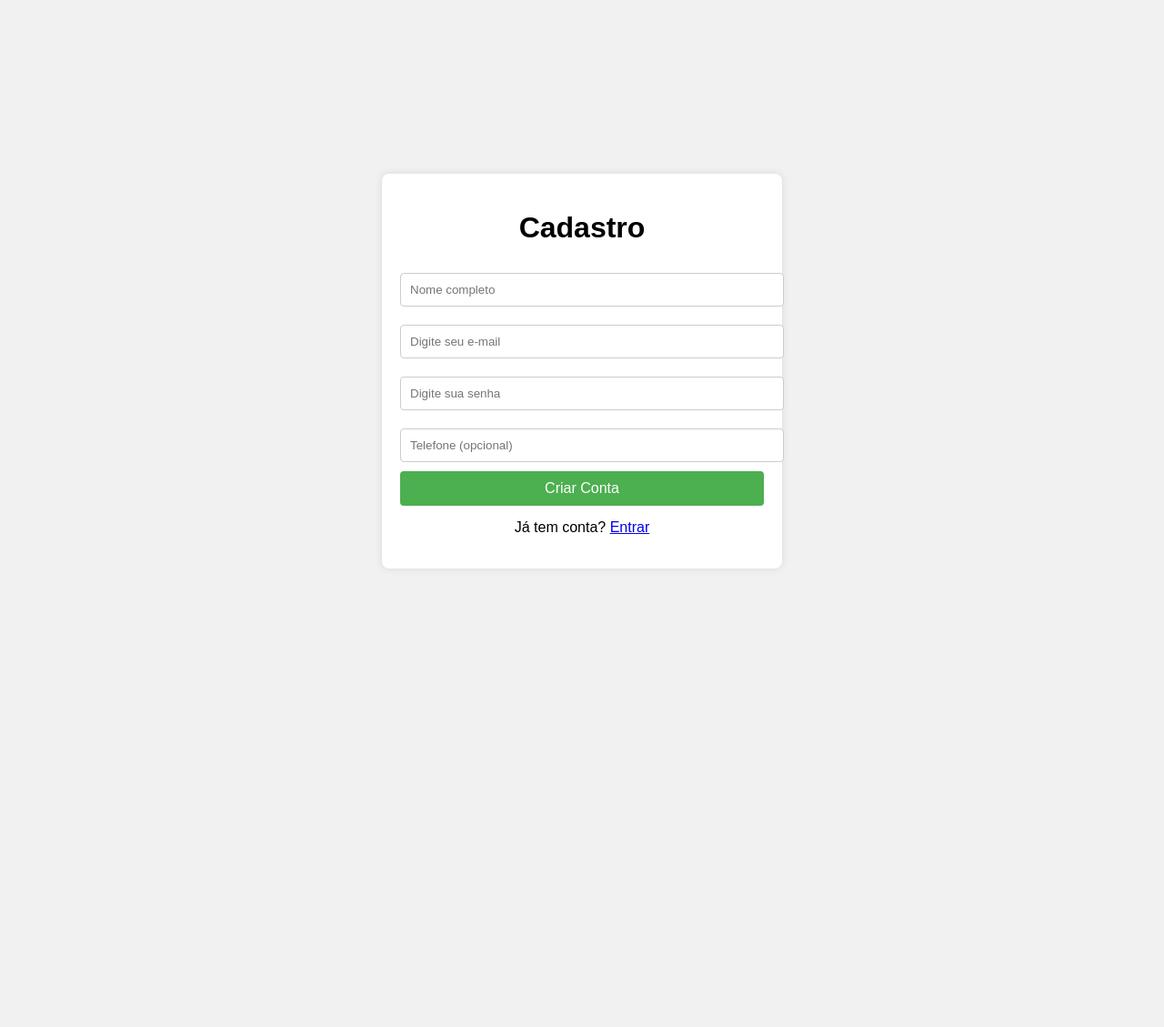
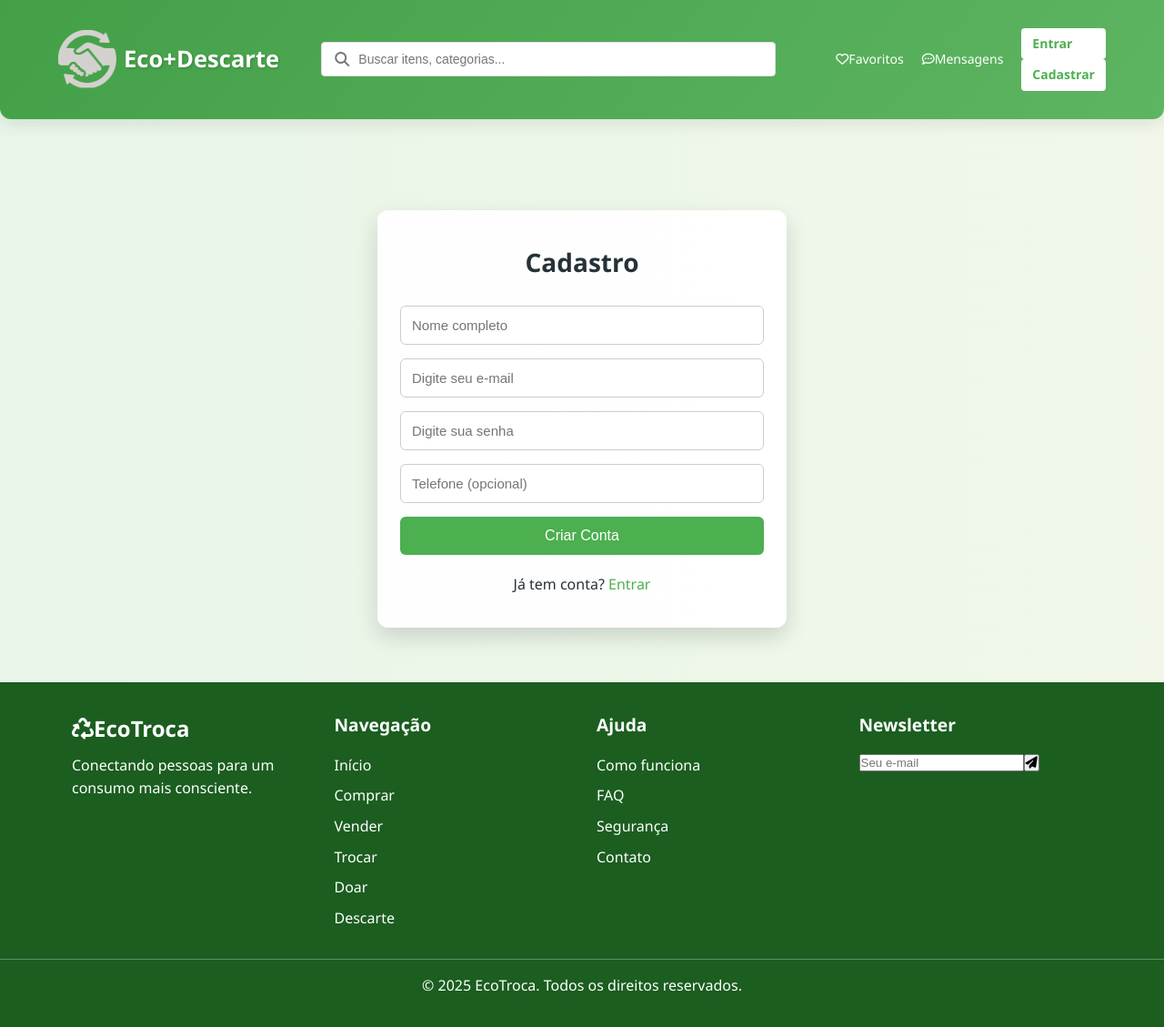
Before and after one commit to Mateus-tech/EcoDescarte, a plain HTML site: page signup.html in a window 1280 px wide. Shown: the whole page at 91% size. Before the commit the page ends 816 px from the top, so only its background shows below. Drawn offline with Linux system fonts and the light colour scheme; no server answers.

Commit message:
Login e Cadsatro alteraçoes

```diff
--- a/signup.html
+++ b/signup.html
@@ -1,35 +1,196 @@
 <!DOCTYPE html>
 <html lang="pt-BR">
 <head>
-  <meta charset="UTF-8">
-  <meta name="viewport" content="width=device-width, initial-scale=1">
+  <meta charset="UTF-8" />
+  <meta name="viewport" content="width=device-width, initial-scale=1" />
   <title>Cadastro - EcoTroca</title>
-  <link rel="stylesheet" href="https://cdnjs.cloudflare.com/ajax/libs/font-awesome/6.4.0/css/all.min.css">
+  <link rel="stylesheet" href="https://cdnjs.cloudflare.com/ajax/libs/font-awesome/6.4.0/css/all.min.css" />
+  <link rel="icon" type="image/png" href="logo2.png">
+  <link rel="stylesheet" href="css/style.css">
+
   <style>
-    body { font-family: Arial, sans-serif; background: #f1f1f1; display: flex; justify-content: center; align-items: center; height: 100vh; }
-    .container { background: #fff; padding: 20px; border-radius: 8px; max-width: 400px; width: 100%; box-shadow: 0 0 10px rgba(0,0,0,0.1); }
-    h1 { text-align: center; }
-    input { width: 100%; padding: 10px; margin: 10px 0; border: 1px solid #ccc; border-radius: 4px; }
-    button { width: 100%; padding: 10px; border: none; border-radius: 4px; background: #4CAF50; color: #fff; font-size: 16px; cursor: pointer; }
-    button:hover { background: #45a049; }
-    .message { color: red; text-align: center; margin-top: 10px; }
+    body {
+      font-family: 'Segoe UI', sans-serif;
+      background: linear-gradient(to right, #e8f5e9, #f1f8e9);
+      min-height: 100vh;
+      display: flex;
+      flex-direction: column;
+    }
+
+
+
+    .auth-buttons a {
+      background-color: white;
+      color: #4CAF50;
+      padding: 6px 12px;
+      border-radius: 4px;
+      text-decoration: none;
+      font-weight: bold;
+    }
+
+    .auth-buttons a:hover {
+      background-color: #e8f5e9;
+    }
+
+    .signup-container {
+      max-width: 450px;
+      margin: 100px auto 60px auto;
+      background: rgba(255, 255, 255, 0.95);
+      padding: 35px 25px;
+      border-radius: 12px;
+      box-shadow: 0 10px 25px rgba(0, 0, 0, 0.15);
+    }
+
+    .signup-container h1 {
+      text-align: center;
+      font-size: 28px;
+      margin-bottom: 25px;
+    }
+
+    .signup-container input {
+      width: 100%;
+      padding: 12px;
+      font-size: 15px;
+      margin-bottom: 15px;
+      border: 1px solid #ccc;
+      border-radius: 6px;
+    }
+
+    .signup-container button {
+      width: 100%;
+      padding: 12px;
+      font-size: 16px;
+      background-color: #4CAF50;
+      color: white;
+      border: none;
+      border-radius: 6px;
+      cursor: pointer;
+    }
+
+    .signup-container button:hover {
+      background-color: #45a049;
+    }
+
+    .message {
+      color: red;
+      text-align: center;
+      margin-top: 10px;
+    }
+
+    .signup-container p {
+      text-align: center;
+      margin-top: 20px;
+    }
+
+    .signup-container a {
+      color: #4CAF50;
+      text-decoration: none;
+    }
+
+    .signup-container a:hover {
+      text-decoration: underline;
+    }
+
+
+
+    @media (max-width: 600px) {
+      .signup-container {
+        margin: 80px 20px;
+        padding: 30px 20px;
+      }
+
+      .header-top {
+        flex-direction: column;
+        align-items: flex-start;
+        gap: 10px;
+      }
+
+      .search-bar {
+        width: 100%;
+        margin: 10px 0;
+      }
+
+      .user-nav {
+        flex-wrap: wrap;
+        gap: 10px;
+      }
+    }
   </style>
 </head>
 <body>
-  <div class="container">
+
+  <!-- Navbar/Header -->
+  <header class="header">
+    <div class="container header-top">
+      <a href="index.html" class="logo">
+        <img src="logo2.png" alt="Logo EcoTroca" />
+        <span>Eco+Descarte</span>
+      </a>
+      <div class="search-bar">
+        <i class="fas fa-search search-icon"></i>
+        <input type="text" placeholder="Buscar itens, categorias...">
+      </div>
+      <nav class="user-nav" id="userNav">
+        <a href="#" class="nav-link"><i class="far fa-heart"></i><span>Favoritos</span></a>
+        <a href="#" class="nav-link"><i class="far fa-comment-dots"></i><span>Mensagens</span></a>
+        <div class="auth-buttons" id="authArea">
+          <a href="login.html" class="btn btn-login">Entrar</a>
+          <a href="signup.html" class="btn btn-signup">Cadastrar</a>
+        </div>
+      </nav>
+    </div>
+  </header>
+
+  <!-- Container de Cadastro -->
+  <div class="signup-container">
     <h1>Cadastro</h1>
-    <input type="text" id="signupName" placeholder="Nome completo">
-    <input type="email" id="signupEmail" placeholder="Digite seu e-mail">
-    <input type="password" id="signupPassword" placeholder="Digite sua senha">
-    <input type="tel" id="signupPhone" placeholder="Telefone (opcional)">
+    <input type="text" id="signupName" placeholder="Nome completo" />
+    <input type="email" id="signupEmail" placeholder="Digite seu e-mail" />
+    <input type="password" id="signupPassword" placeholder="Digite sua senha" />
+    <input type="tel" id="signupPhone" placeholder="Telefone (opcional)" />
     <button id="signupBtn">Criar Conta</button>
     <div class="message" id="signupMessage"></div>
-    <p style="text-align:center; margin-top:15px;">
-      Já tem conta? <a href="login.html">Entrar</a>
-    </p>
+    <p>Já tem conta? <a href="login.html">Entrar</a></p>
   </div>
 
-  <!-- Firebase SDK -->
+
+  <!-- Footer -->
+  <footer>
+    <div class="container footer-content">
+      <div class="footer-section">
+        <a href="index.html" class="logo"><i class="fas fa-recycle logo-icon"></i><span>EcoTroca</span></a>
+        <p>Conectando pessoas para um consumo mais consciente.</p>
+      </div>
+      <div class="footer-section">
+        <h3>Navegação</h3>
+        <a href="index.html">Início</a>
+        <a href="index.html?transactionType=sale">Comprar</a>
+        <a href="create-listing.html">Vender</a>
+        <a href="index.html?transactionType=trade">Trocar</a>
+        <a href="index.html?transactionType=donation">Doar</a>
+        <a href="recycling-centers.html">Descarte</a>
+      </div>
+      <div class="footer-section">
+        <h3>Ajuda</h3>
+        <a href="#como-funciona">Como funciona</a>
+        <a href="#">FAQ</a>
+        <a href="#">Segurança</a>
+        <a href="#">Contato</a>
+      </div>
+      <div class="footer-section newsletter">
+        <h3>Newsletter</h3>
+        <form class="newsletter-form">
+          <input type="email" placeholder="Seu e-mail">
+          <button type="submit"><i class="fas fa-paper-plane"></i></button>
+        </form>
+      </div>
+    </div>
+    <div class="footer-bottom">
+      <span>&copy; 2025 EcoTroca. Todos os direitos reservados.</span>
+    </div>
+  </footer>
+
+  <!-- Firebase -->
   <script type="module">
     import { initializeApp } from "https://www.gstatic.com/firebasejs/9.6.10/firebase-app.js";
     import { getAuth, createUserWithEmailAndPassword, onAuthStateChanged } from "https://www.gstatic.com/firebasejs/9.6.10/firebase-auth.js";
@@ -58,18 +219,16 @@
 
       try {
         const userCredential = await createUserWithEmailAndPassword(auth, email, password);
-        // Armazena dados adicionais no Firestore
         await setDoc(doc(db, "users", userCredential.user.uid), {
           nome: name,
           email: email,
           telefone: phone,
           criadoEm: new Date()
         });
-        // Após cadastro bem-sucedido, redireciona para a página de login ou para a área restrita
         window.location.href = "login.html";
       } catch (error) {
         let errorMessage = "";
-        switch(error.code) {
+        switch (error.code) {
           case 'auth/email-already-in-use':
             errorMessage = 'E-mail já cadastrado';
             break;
@@ -86,11 +245,10 @@
       }
     });
 
-    // Se já estiver logado, redireciona para a página principal
     onAuthStateChanged(auth, (user) => {
       if (user) {
         window.location.href = "index.html?success=1";
-    }
+      }
     });
   </script>
 </body>
```
Also changed, not shown: login.html (+10 -2 lines).
